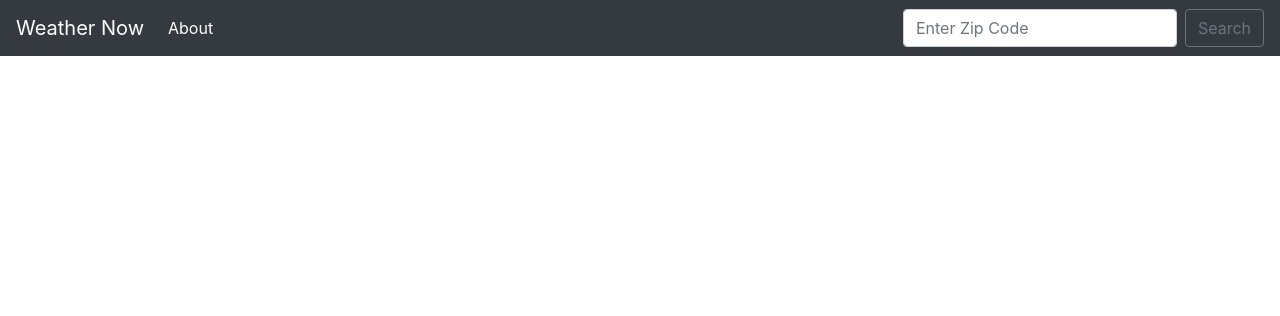
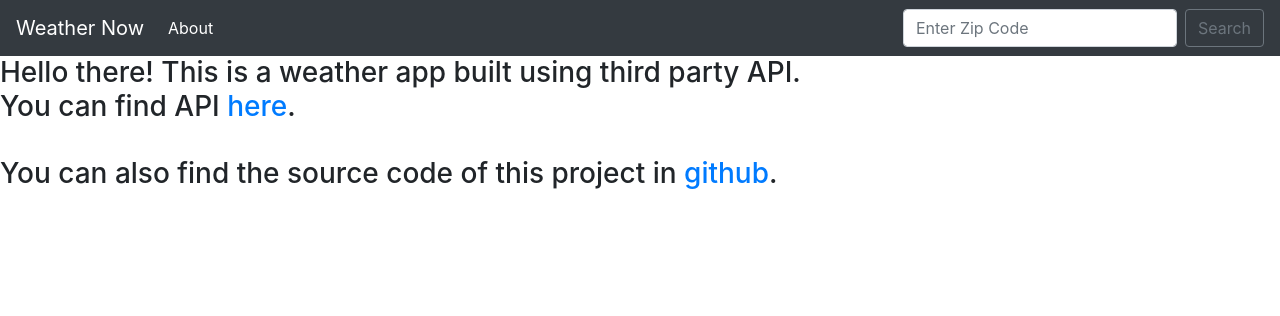
Before and after one commit to Shaurov05/weather-app-using-API, a Django app: page /about in a window 1280 px wide. Shown: the top 316 px of the page. Run offline with Django 3.2, Linux system fonts and the light colour scheme; some libraries are stand-ins or nearby versions.

Commit message:
complete project v2

```diff
--- a/lookup_api/templates/about.html
+++ b/lookup_api/templates/about.html
@@ -2,7 +2,13 @@
 
 {% block content %}
 
-
+<h3>Hello there! This is a weather app built using third party API.
+<br>
+You can find API <a href="https://docs.airnowapi.org/CurrentObservationsByZip/query">here</a>.
+<br>
+<br>
+You can also find the source code of this project in <a href="https://github.com/Shaurov05/weather-app-using-API">github</a>.
+</h3>
 
 
 {% endblock %}
```
